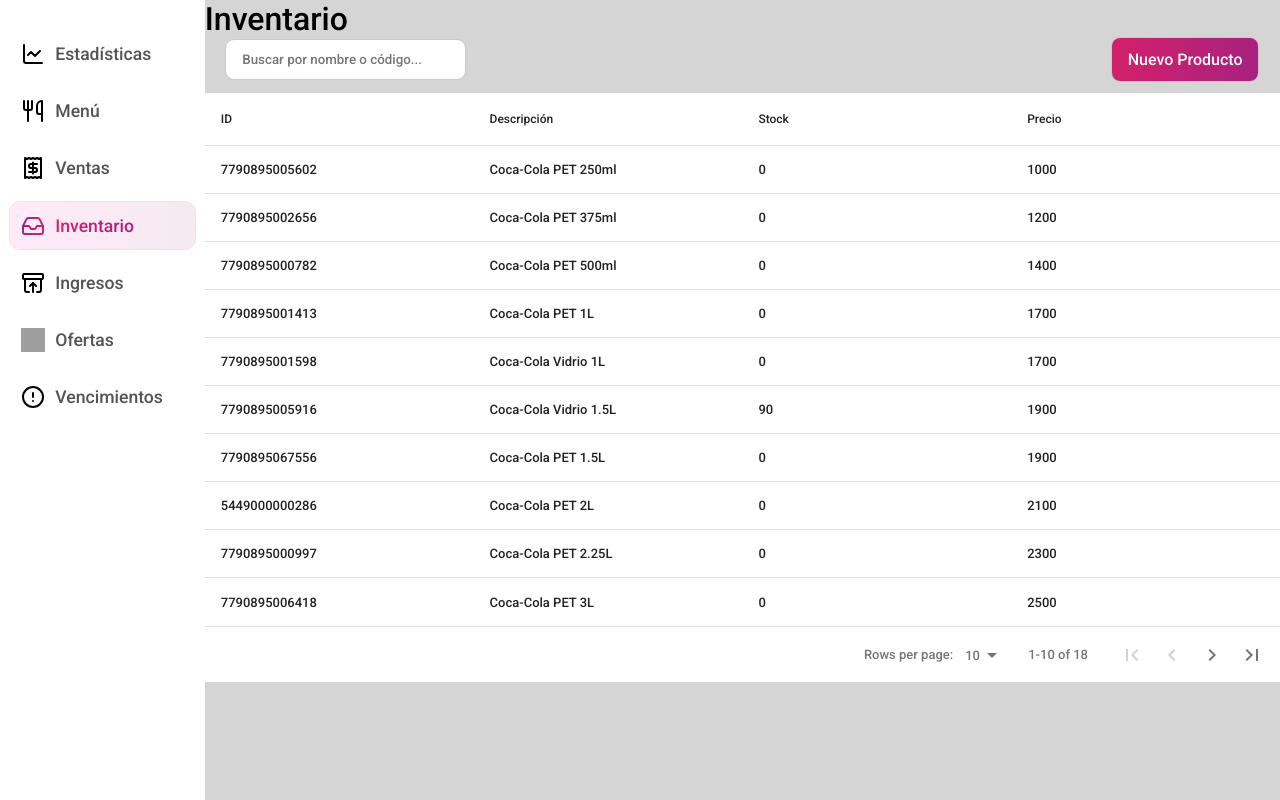
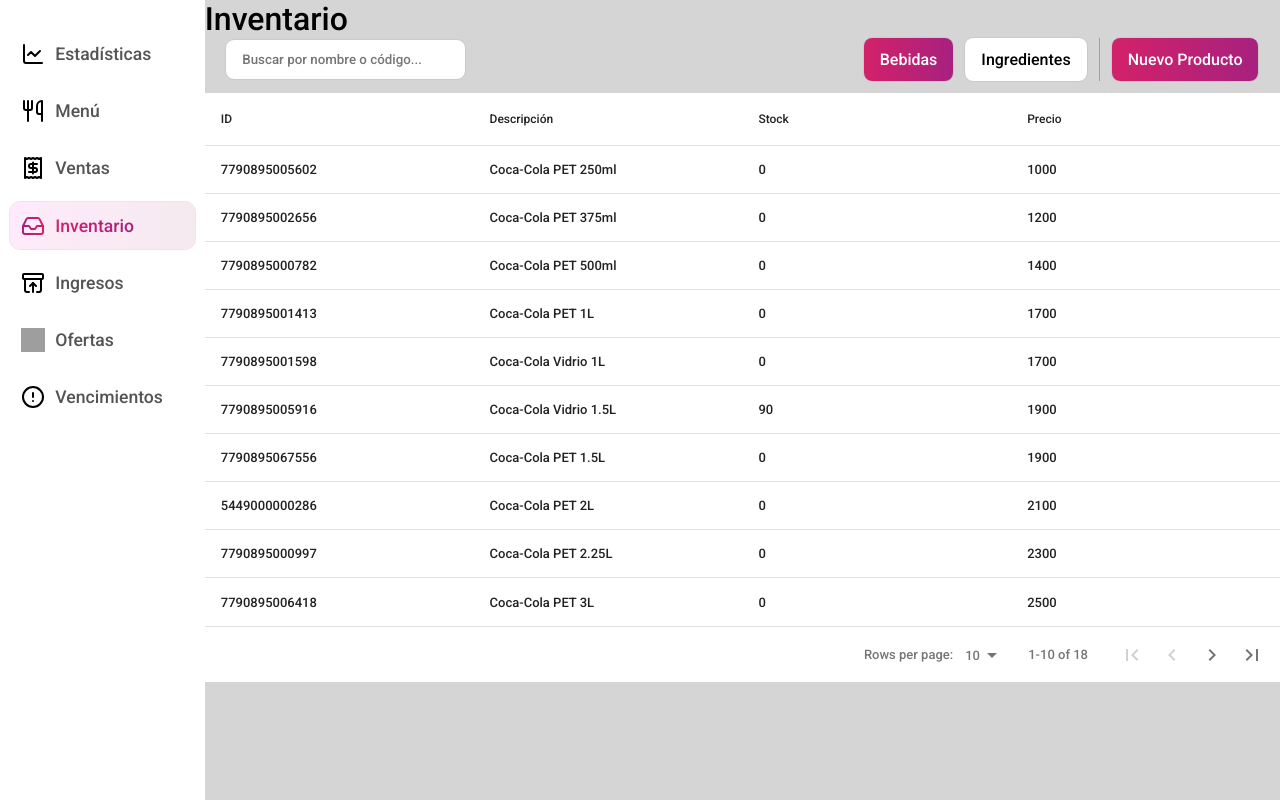
Before and after one commit to EricWithC04/stock-sales-front, a React (Vite) app: page / in a window 1280 px wide. Both pictures are taken after a click on the element "Inventario". Built offline with nearby package versions, Linux system fonts and the light colour scheme; grey boxes are pictures that could not be loaded.

Commit message:
feat: list of ingredients

```diff
--- a/src/context/GeneralContext.tsx
+++ b/src/context/GeneralContext.tsx
@@ -1,9 +1,14 @@
 import React, { useContext, createContext, useState, useEffect } from 'react'
-import { getDrinks, getLotsData, getOffersData, } from '../mocks/apiMock'
+import { getDrinks, getIngredientsData, getLotsData, getOffersData, } from '../mocks/apiMock'
 import { calculateExpiresDates } from '../utils/calculateStock/getExpiresDates'
 
 interface Props {
     children: React.ReactNode
+}
+
+interface Ingredient {
+    id: string
+    description: string
 }
 
 interface Drink {
@@ -38,10 +43,12 @@
 interface GeneralContextProps {
     getProducts: () => Array<Drink>
     getProductById: (id: string) => Drink | "Código Invalido"
+    getIngredients: () => Array<Ingredient>
     getLots: () => Array<Lot>
     getExpiresDates: () => Array<ExpiresLot>
     getOffers: () => Array<Offer>
     uploadNewProduct: (product: Drink) => void
+    uploadNewIngredient: (ingredient: Ingredient) => void
     uploadNewLot: (lot: Lot) => void
     uploadNewOffer: (offer: Offer) => void
     updateOfferStatus: (id: string) => void
@@ -57,12 +64,17 @@
 export const GeneralProvider = ({ children }: Props) => {
 
     const [products, setProducts] = useState<Array<Drink>>([])
+    const [ingredients, setIngredients] = useState<Array<Ingredient>>([])
     const [lots, setLots] = useState<Array<Lot>>([])
     const [offers, setOffers] = useState<Array<Offer>>([])
 
     // Obtener todos los productos
     const getProducts = () => {
         return products
+    }
+
+    const getIngredients = () => {
+        return ingredients
     }
 
     const getProductById = (id: string) => {
@@ -88,6 +100,10 @@
         setProducts([...products, product])
     }
 
+    const uploadNewIngredient = (ingredient: Ingredient) => {
+        setIngredients([...ingredients, ingredient])
+    }
+
     // Cuando se registra un nuevo lote
     const uploadNewLot = (lot: Lot) => {
         setLots([...lots, lot])
@@ -109,12 +125,6 @@
         setOffers(newOffers)
     }
 
-    // const validateProductIdExists = (id: string) => {
-    //     const product = products.find(p => p.id === id)
-    //     if (product) return true
-    //     else return false
-    // }
-
     // Obtener listado de los productos con cantidad en stock
     const getProductsStock = () => {
         alert("Funcionalidad en desarrollo")
@@ -132,20 +142,23 @@
             .then(lots => setLots(lots))
         getOffersData()
             .then(offers => setOffers(offers))
+        getIngredientsData()
+            .then(ingredients => setIngredients(ingredients))
     }, [])
 
     return (
         <GeneralContext.Provider value={{
             getProducts,
             getProductById,
+            getIngredients,
             getLots,
             getExpiresDates,
             getOffers,
             uploadNewProduct,
+            uploadNewIngredient,
             uploadNewLot,
             uploadNewOffer,
             updateOfferStatus,
-            // validateProductIdExists,
             getProductsStock,
             discountProduct
         }}>
--- a/src/mocks/apiMock.ts
+++ b/src/mocks/apiMock.ts
@@ -3,10 +3,16 @@
 import DrinksData from "./drinksData.json"
 import LotsData from "./lotsData.json"
 import OffersData from "./offersData.json"
+import IngredientsData from "./ingredientData.json"
 
 interface Category {
     id: number
     name: string
+}
+
+interface Ingredient {
+    id: string
+    description: string
 }
 
 interface Drink {
@@ -39,6 +45,11 @@
     return CategoriesData
 }
 
+export const getIngredientsData = async (): Promise<Array<Ingredient>> => {
+    await delay(1000)
+    return IngredientsData
+}
+
 export const getDrinks = async (): Promise<Array<Drink>> => {
     await delay(1000)
     return DrinksData
--- /dev/null
+++ b/src/mocks/ingredientData.json
@@ -0,0 +1,26 @@
+[
+    {
+        "id": "100",
+        "description": "Salchicas"
+    },
+    {
+        "id": "101",
+        "description": "Pan de Pancho"
+    },
+    {
+        "id": "102",
+        "description": "Medallon de Hamburguesas"
+    },
+    {
+        "id": "103",
+        "description": "Pan de Hamburguesas"
+    },
+    {
+        "id": "104",
+        "description": "Papas"
+    },
+    {
+        "id": "105",
+        "description": "Queso"
+    }
+]
--- a/src/mocks/lotsData.json
+++ b/src/mocks/lotsData.json
@@ -58,5 +58,41 @@
         "productId": "7790895005015",
         "quantity": 30,
         "expiresDate": "2025/05/10"
+    },
+    {
+        "id": 11,
+        "productId": "100",
+        "quantity": 48,
+        "expiresDate": "2026/01/10"
+    },
+    {
+        "id": 12,
+        "productId": "101",
+        "quantity": 48,
+        "expiresDate": "2026/01/10"
+    },
+    {
+        "id": 13,
+        "productId": "102",
+        "quantity": 48,
+        "expiresDate": "2026/01/10"
+    },
+    {
+        "id": 14,
+        "productId": "103",
+        "quantity": 48,
+        "expiresDate": "2026/01/10"
+    },
+    {
+        "id": 15,
+        "productId": "104",
+        "quantity": 48,
+        "expiresDate": "2026/01/10"
+    },
+    {
+        "id": 16,
+        "productId": "105",
+        "quantity": 48,
+        "expiresDate": "2026/01/10"
     }
 ]
--- a/src/pages/stock/Stock.module.css
+++ b/src/pages/stock/Stock.module.css
@@ -21,3 +21,37 @@
     cursor: pointer;
     background: linear-gradient(-90deg, #c954af, #f5438c);
 }
+
+.buttons-container {
+    display: flex;
+    gap: 12px;
+}
+
+.buttons-separator {
+    width: 1px;
+    background-color: #35353553;
+}
+
+.button {
+    padding: 12px 16px;
+    font-size: 16px;
+    background-color: white;
+    color: black;
+    border: none;
+    border-radius: 8px;
+    outline: 1px solid #b3b3b353;
+}
+
+.button:hover {
+    cursor: pointer;
+    background-color: #f5f5f5;
+}
+
+.selected {
+    background: linear-gradient(-90deg, #a7217f, #d3216a);
+    color: white;
+}
+
+.selected:hover {
+    background: linear-gradient(-90deg, #c954af, #f5438c);
+}
--- a/src/pages/stock/Stock.tsx
+++ b/src/pages/stock/Stock.tsx
@@ -14,17 +14,18 @@
     id: string;
     description: string;
     stock: number;
-    price: number;
+    type: "Bebida" | "Ingrediente";
+    price?: number;
 }
 
 export const StockPage = () => {
 
-    const { getProducts, getLots } = useGeneralContext()!
+    const { getProducts, getIngredients, getLots } = useGeneralContext()!
 
     const notFoundProductRef = useRef<HTMLDialogElement>(null)
     const newProductRef = useRef<HTMLDialogElement>(null)
 
-    const columns = [
+    const columnsDrinks = [
         {
             name: 'ID',
             selector: (row: ItemStock) => row.id,
@@ -40,35 +41,76 @@
         },
         {
             name: 'Precio',
-            selector: (row: ItemStock) => row.price,
+            selector: (row: ItemStock) => row.price!,
         }
     ]
 
+    const columnsIngredients = [
+        {
+            name: 'ID',
+            selector: (row: ItemStock) => row.id,
+        },
+        {
+            name: 'Descripción',
+            selector: (row: ItemStock) => row.description,
+            sortable: true,
+        },
+        {
+            name: 'Stock',
+            selector: (row: ItemStock) => row.stock,
+        }
+    ]
+
+    const [type, setType] = useState<"Bebidas" | "Ingredientes">("Bebidas")
+
     const [data, setData] = useState<Array<ItemStock>>([])
-    const [displayData, setDisplayData] = useState<Array<ItemStock>>([])
+    const [displayDataDrinks, setDisplayDataDrinks] = useState<Array<ItemStock>>([])
+    const [displayDataIngredients, setDisplayDataIngredients] = useState<Array<ItemStock>>([])
 
     const [loading, setLoading] = useState<boolean>(true)
     const [filter, setFilter] = useState<string>("")
 
     const [newProductFlag, setNewProductFlag] = useState<boolean>(false)
 
+    const obtainColumns = () => {
+        return type === "Bebidas" ? columnsDrinks : columnsIngredients
+    }
+
+    const obtainData = () => {
+        return type === "Bebidas" ? displayDataDrinks : displayDataIngredients
+    }
+
+    const setDataToDisplay = (dataToDisplay: Array<ItemStock>) => {
+        const dataDrinks: Array<ItemStock> = []
+        const dataIngredients: Array<ItemStock> = []
+        dataToDisplay.forEach(d => {
+            if (d.type === "Bebida") dataDrinks.push(d)
+            else dataIngredients.push(d)
+        })
+        setDisplayDataDrinks(dataDrinks)
+        setDisplayDataIngredients(dataIngredients)
+    }
+
     useEffect(() => {
-        const allProducts = getProducts().map(product => {
-            return { ...product, stock: calculateProductStock(product.id, getLots()) }
+        const allProducts: Array<ItemStock> = getProducts().map(product => {
+            return { ...product, stock: calculateProductStock(product.id, getLots()), type: "Bebida" }
         })
-        setData(allProducts)
+        const allIngredients: Array<ItemStock> = getIngredients().map(ingredient => {
+            return { ...ingredient, stock: calculateProductStock(ingredient.id, getLots()), type: "Ingrediente" }
+        })
+        setData([...allProducts, ...allIngredients])
         setLoading(false)
     }, [newProductFlag])
 
     useEffect(() => {
         if (filter === "") {
-            setDisplayData(data)
+            setDataToDisplay(data)
         } else {
             const appliedFilter = normalizeText(filter)
             const filteredData = data.filter(drink => (
                 normalizeText(drink.description).includes(appliedFilter) || normalizeText(drink.id).includes(appliedFilter)
             ))
-            setDisplayData(filteredData)
+            setDataToDisplay(filteredData)
         }
     }, [filter, data])
 
@@ -109,14 +151,25 @@
                 <StockSearchBar
                     setFilter={setFilter}
                 />
-                <button
-                    className={styles["new-product-button"]}
-                    onClick={openNewProductModal}
-                >Nuevo Producto</button>
+                <div className={styles["buttons-container"]}>
+                    <button
+                        className={`${styles["button"]} ${type === "Bebidas" ? styles["selected"] : ""}`}
+                        onClick={() => setType("Bebidas")
+                    }>Bebidas</button>
+                    <button
+                        className={`${styles["button"]} ${type === "Ingredientes" ? styles["selected"] : ""}`}
+                        onClick={() => setType("Ingredientes")
+                    }>Ingredientes</button>
+                    <div className={styles["buttons-separator"]}></div>
+                    <button
+                        className={styles["new-product-button"]}
+                        onClick={openNewProductModal}
+                    >Nuevo Producto</button>
+                </div>
             </div>
             <DataTable
-                columns={columns}
-                data={displayData}
+                columns={obtainColumns()}
+                data={obtainData()}
                 pagination
                 progressPending={loading}
                 progressComponent={<LoadingSpinner />}
```
